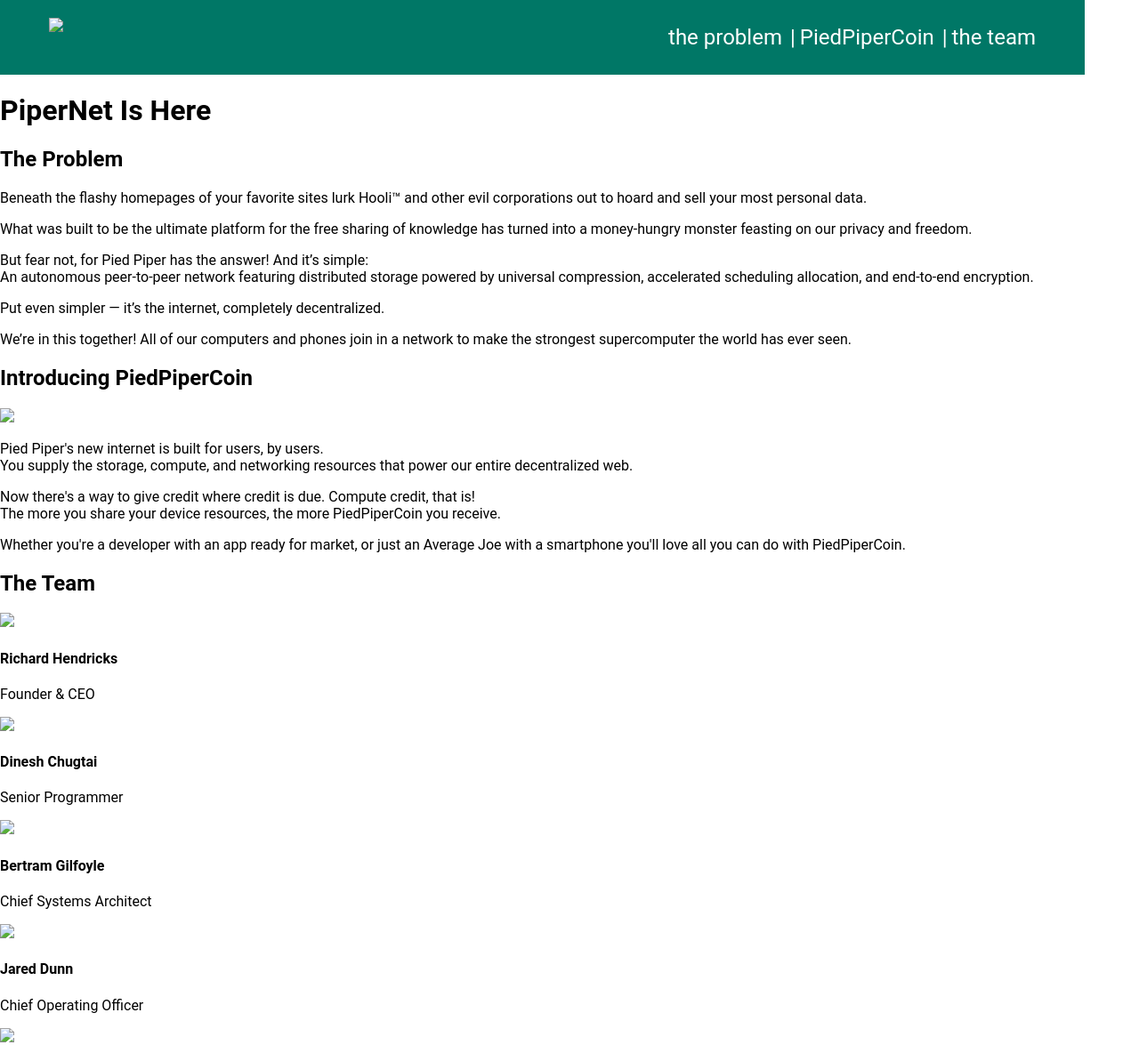
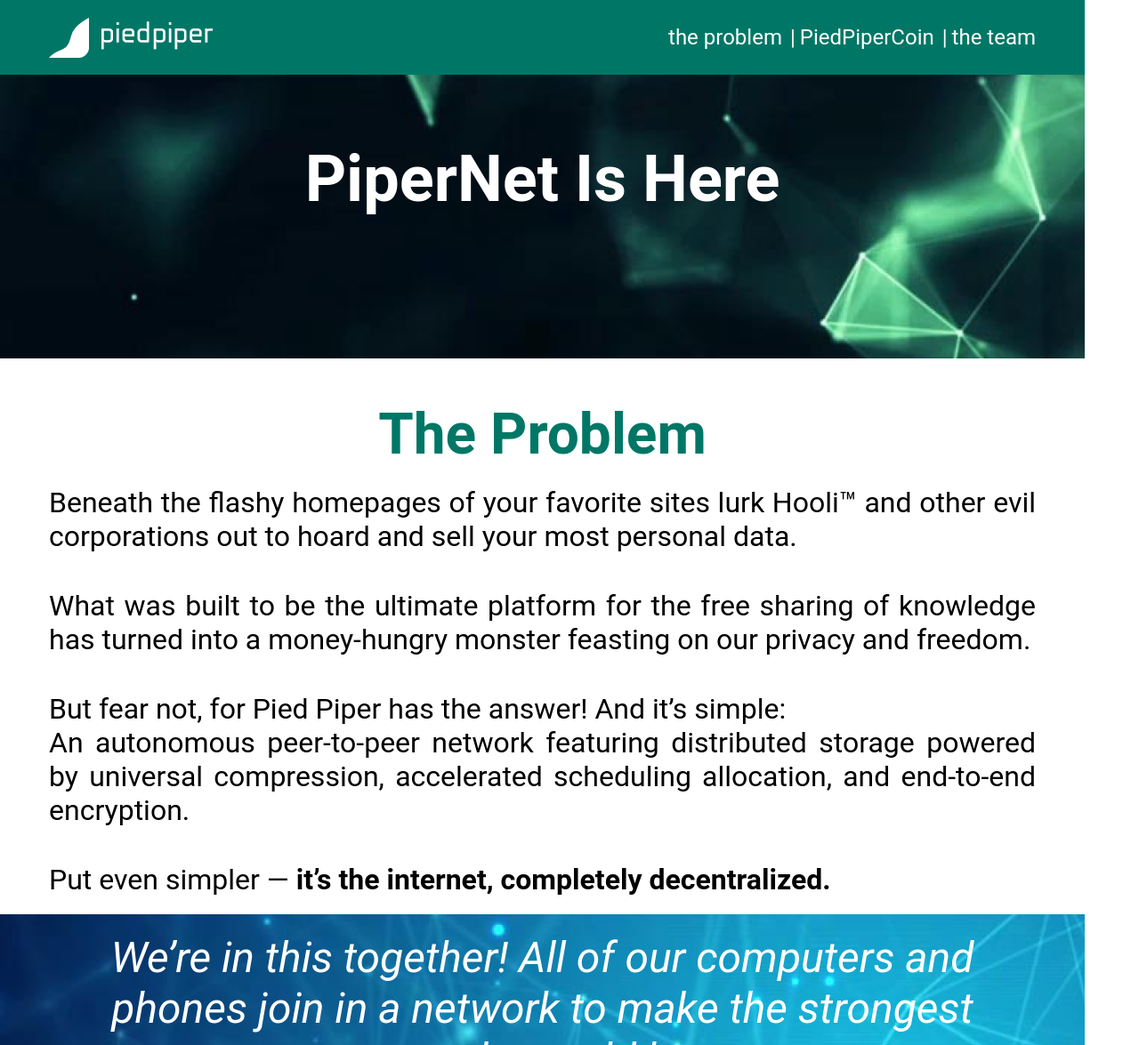
Before and after one commit to fdsea/education2, a plain HTML site: page index.html in a window 1280 px wide. Shown: the top 1175 px of the page at 89% size. Drawn offline with Linux system fonts and the light colour scheme.

Commit message:
05_09
05_09

```diff
--- a/index.html
+++ b/index.html
@@ -10,7 +10,7 @@
 <body>
     <header>
         <nav class="top-menu">
-            <img class="logo" src="img/logo.png">
+            <a href="#"><img class="logo" src="img/logo.png"></a>
             <ul class="menu">
                 <li><a href="#the_problem">the problem</a></li>
                 <li><a href="#PiedPiperCoin">PiedPiperCoin</a></li>
@@ -37,50 +37,48 @@
     <div class="section4">
         <h2 id="PiedPiperCoin">Introducing PiedPiperCoin</h2>
         <img class="ppc" src="img/PPC_Logo.png">
-        <p>Pied Piper's new internet is built for users, by users.<br />
-            You supply the storage, compute, and networking resources that power our entire decentralized web.</p>
-        <p>Now there's a way to give credit where credit is due. Compute credit, that is!<br />
-            The more you share your device resources, the more PiedPiperCoin you receive.</p>
+        <p>Pied Piper's new internet is built for <span class="italic">users, by users.</span><br>You supply the storage, compute, and networking resources that power our entire decentralized web.</p>
+        <p>Now there's a way to give credit where credit is due. Compute credit, that is!<br>The more you share your device resources, the more PiedPiperCoin you receive.</p>
         <p>Whether you're a developer with an app ready for market, or just an Average Joe with a smartphone you'll love all you can do with PiedPiperCoin.</p>
     </div>
     <div class="section5">
         <h2 id="the team">The Team</h2>
-        <tabla>
+        <table>
             <tr>
                 <td>
-                    <img src="img/image-3.png">
+                    <center><img src="img/image-3.png"></center>
                     <h4>Richard Hendricks</h4>
                     <p>Founder & CEO</p>
                 </td>
                 <td>
-                    <img src="img/image-4.png">
+                    <center><img src="img/image-4.png"></center>
                     <h4>Dinesh Chugtai</h4>
                     <p>Senior Programmer</p>
                 </td>
                 <td>
-                    <img src="img/image-5.png">
+                    <center><img src="img/image-5.png"></center>
                     <h4>Bertram Gilfoyle</h4>
                     <p>Chief Systems Architect</p>
                 </td>
             </tr>
             <tr>
                 <td>
-                    <img src="img/image-6.png">
+                    <center><img src="img/image-6.png"></center>
                     <h4>Jared Dunn</h4>
                     <p>Chief Operating Officer</p>
                 </td>
                 <td>
-                    <img src="img/image-7.png">
+                    <center><img src="img/image-7.png"></center>
                     <h4>Monica Hall</h4>
                     <p>Chief Financial Officer</p>
                 </td>
                 <td>
-                    <img src="img/image-8.png">
+                    <center><img src="img/image-8.png"></center>
                     <h4>Nelson Bighetti</h4>
                     <p>Majority Investor</p>
                 </td>
             </tr>
-        </tabla>
+        </table>
     </div>
     <footer>
         <p>All other trademarks and copyrights are the property of their respective owners. Use of these names, trademarks and brands does not imply endorsement.</p>
--- a/style.css
+++ b/style.css
@@ -1,12 +1,26 @@
+* {
+  margin: 0;
+}
 body {
- margin: 0;
- content: 1219px;
+ width: 1219px;
  font-family: Roboto, sans-serif;
 }
-.top-menu{
+h1 {
+  font-size: 72px;
+  color: #fff;
+}
+h2 {
+  text-align: center;
+  font-size: 64px;
+  color: #076;
+  padding: 48px 55px 0px 55px;
+}
+header{
+  position: fixed;
+  top: 0;
+  background: #076;
   width: 1219px;
   height: 84px;
-    background: #076;
 }
 .logo {
   float: left;
@@ -15,7 +29,6 @@ body {
 }
 .menu{
   float: right;
-    margin: 0;
   padding-right: 55px;
   padding-top: 28px;
 }
@@ -32,3 +45,59 @@ body {
   color: #fff;
   text-decoration: none;
 }
+.section1{
+  line-height:403px;
+  height: 403px;
+  background-image: url(img/image-1.png);
+  width: 100%;
+  text-align: center;
+}
+p {
+  padding: 20px 55px 20px 55px;
+  font-size: 32px;
+  text-align:justify;
+}
+.bold {
+  font-weight: bold;
+}
+.ppc{
+  float: left;
+  padding-right: 55px;
+  padding-left: 55px;
+  padding-top: 20px;
+}
+.italic {
+  font-style:italic;
+}
+.section3{
+  height: 483px;
+  width: 1219px;
+  background-image: url(img/image-2.png);
+}
+.section3 p{
+  text-align: center;
+  font-size: 48px;
+  font-style: italic;
+  color: #fff;
+}
+.section4{
+  height: 604px;
+}
+.section5{
+  height: 845px;
+}
+table {
+  margin: 55px 55px 20px 55px;
+  width: 100%;
+}
+table p {
+  padding: 10px 0 10px 0;
+  text-align: center;
+  font-size: 18px;
+  font-style:italic;
+}
+table h4 {
+  text-align: center;
+  font-size: 24px;
+  color: #076;
+}
```
Also changed, not shown: img/PPC_Logo.png (added), img/image-1.png (added), img/image-2.png (added), img/image-3.png (added), img/image-4.png (added), img/image-5.png (added), img/image-6.png (added), img/image-7.png (added), img/image-8.png (added), img/logo.png (added). Lines whose indentation alone changed are shown as unchanged.
